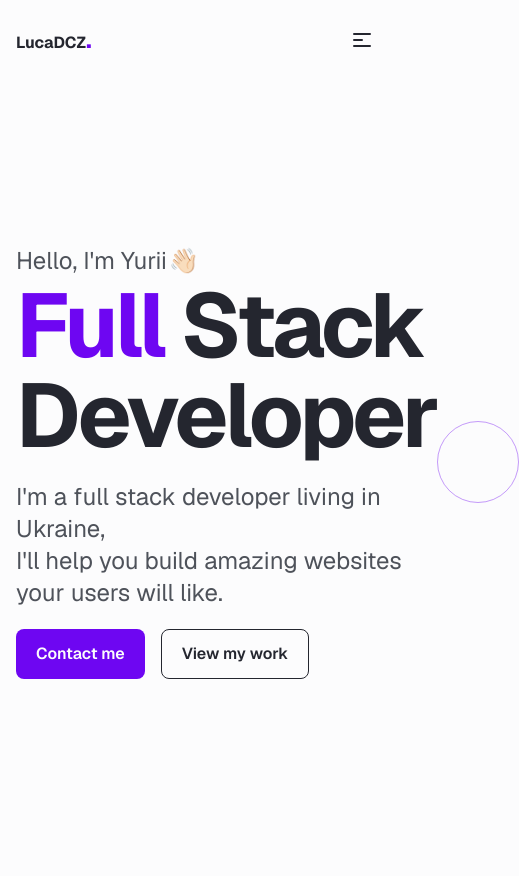
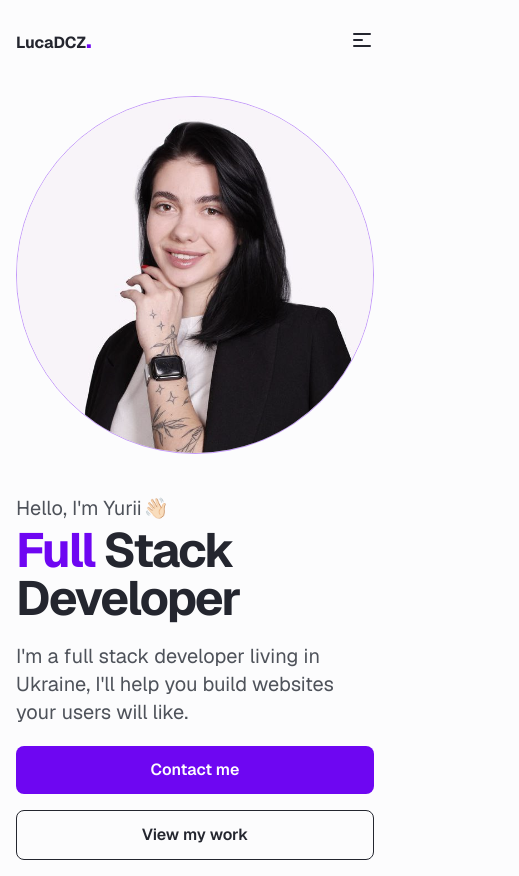
Before and after one commit to yuriivintoniak/vintoniak-dev, a Next.js app: page / in a window 390 px wide. Shown: the whole page, 519 px wide, since content can reach past the window. Before the commit the page ends 844 px from the top, so only its background shows below. Built offline with nearby package versions, Linux system fonts and the light colour scheme.

Commit message:
feat: add responsive layout for homepage

```diff
--- a/src/app/(home)/page.tsx
+++ b/src/app/(home)/page.tsx
@@ -2,22 +2,23 @@ import Image from 'next/image'
 
 export default function Home() {
   return (
-    <section className='w-full flex justify-between items-center'>
+    <section className='w-full flex flex-col-reverse justify-between items-center gap-10 lg:flex-row lg:gap-5'>
       <div className='flex flex-col gap-5'>
         <div>
-          <p className='mb-1 text-2xl text-text-primary'>
+          <p className='mb-1 text-xl xs:text-2xl text-text-primary'>
             Hello, I'm Yurii
             <span className='ml-0.5'>👋🏻</span>
           </p>
-          <h1 className='text-[90px] leading-22.5 tracking-[-3.6px] font-bold'>
+          <h1 className='text-5xl 2xs:text-6xl xs:text-7xl sm:text-[90px] sm:leading-22.5 tracking-[-2px] font-bold'>
             <span className='text-text-accent'>Full</span> Stack <br /> Developer
           </h1>
         </div>
-        <p className='text-2xl text-text-primary'>
-          I'm a full stack developer living in Ukraine, <br />
-          I'll help you build amazing websites your users will like.
+        <p className='text-xl xs:text-2xl text-text-primary'>
+          I'm a full stack developer living in Ukraine, {" "}
+          <br className='hidden xs:inline' />
+          I'll help you build websites your users will like.
         </p>
-        <div className='flex gap-4 font-semibold'>
+        <div className='flex flex-col xs:flex-row gap-4 font-semibold'>
           <button className='btn text-background bg-text-accent hover:bg-[#8A37F5]'>
             Contact me
           </button>
@@ -26,7 +27,7 @@ export default function Home() {
           </button>
         </div>
       </div>
-      <div className='inline-block p-10 rounded-full border border-text-accent/40'>
+      <div className='inline-block p-0 xs:p-5 sm:p-10 rounded-full border border-text-accent/40'>
         <Image
           src='/avatar.jpg'
           width={380}
--- a/src/app/globals.css
+++ b/src/app/globals.css
@@ -6,6 +6,11 @@
 
   --text-primary: #4E525A;
   --text-accent: #6E06F2;
+}
+
+@theme {
+  --breakpoint-2xs: 25rem; /* 400px */
+  --breakpoint-xs: 34.375rem; /* 550px */
 }
 
 @theme inline {
@@ -29,7 +34,9 @@
   }
 
   .btn {
-    @apply py-3 px-5 rounded-lg font-semibold transition-colors duration-300 ease-in-out;
+    @apply xs:max-lg:flex-1;
+    @apply py-3 px-5 rounded-lg font-semibold;
+    @apply transition-colors duration-300 ease-in-out;
   }
 }
 
--- a/src/app/layout.tsx
+++ b/src/app/layout.tsx
@@ -21,7 +21,7 @@ export default function RootLayout({
 }>) {
   return (
     <html lang='en'>
-      <body className={`${geistSans.className} flex flex-col h-screen antialiased`}>
+      <body className={`${geistSans.className} flex flex-col min-h-screen antialiased`}>
         <Header />
         <main className='mb-auto p-4 flex-1 flex items-center justify-center'>
           {children}
```
